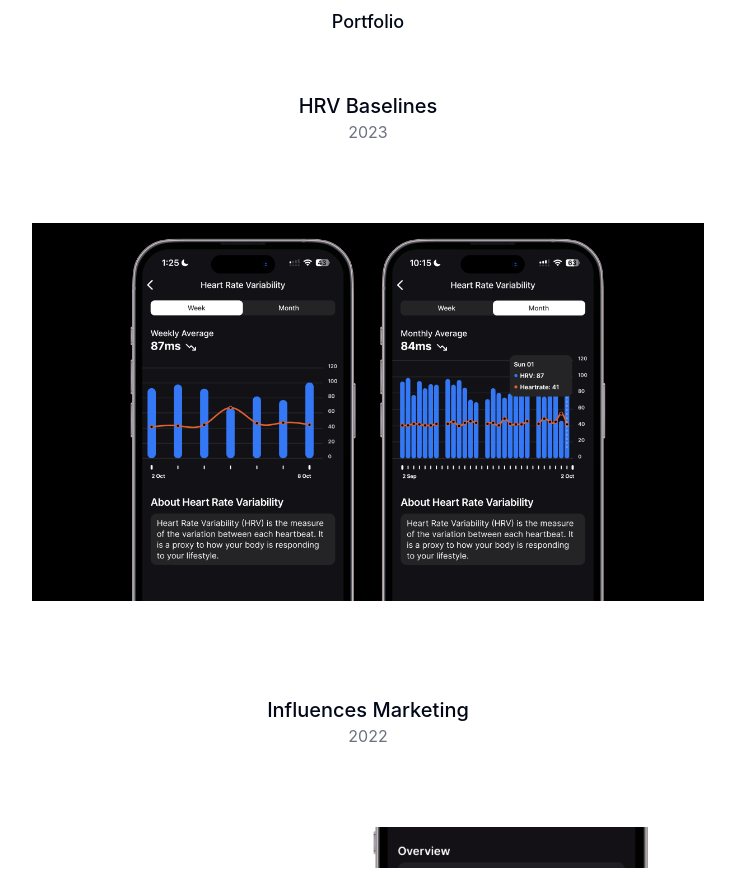
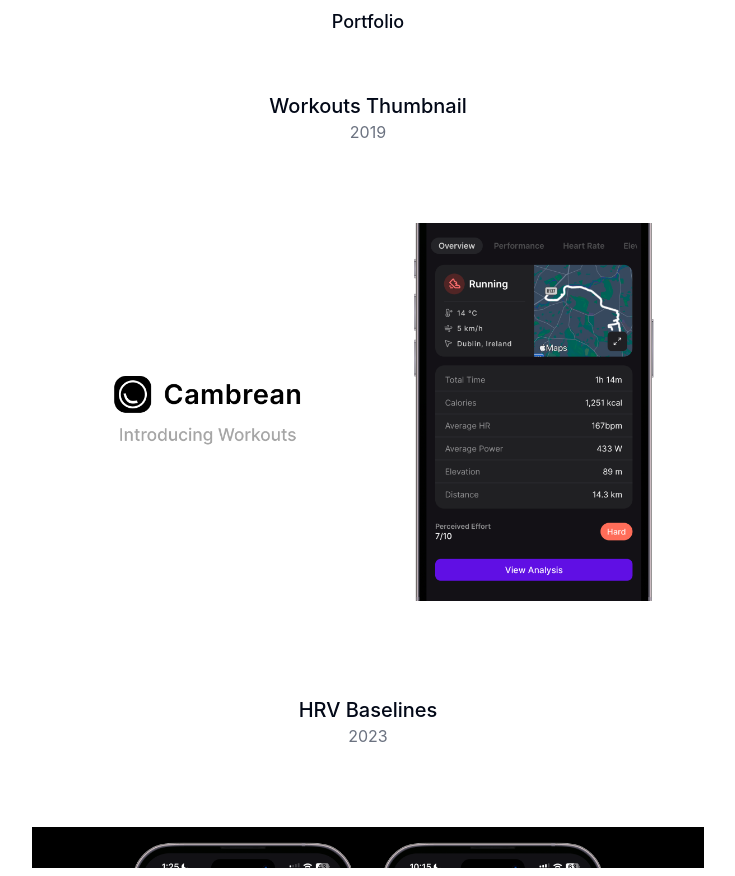
Before and after one commit to dtsloane/sloane-web, a Next.js app: page /design in a window 1280 px wide. Shown: the whole page, without its empty margins (272-1007 px from the left). Built offline with nearby package versions, Linux system fonts and the light colour scheme.

Commit message:
adjustments

```diff
--- a/src/components/ui/PortfolioGrid.tsx
+++ b/src/components/ui/PortfolioGrid.tsx
@@ -3,13 +3,13 @@
 import { TwitterTweetEmbed } from 'react-twitter-embed';
 
 const items = [
+  { type: 'image', src: "/portfolio/workouts-thumbnail.png", title: "Workouts Thumbnail", year: "2019" },
   { type: 'image', src: "/portfolio/HRV baselines.png", title: "HRV Baselines", year: "2023" },
   { type: 'image', src: "/portfolio/influences-marketing.png", title: "Influences Marketing", year: "2022" },
   { type: 'image', src: "/portfolio/linkedin-polish.post.png", title: "LinkedIn Polish Post", year: "2021" },
   { type: 'image', src: "/portfolio/tags-simple.png", title: "Tags Simple", year: "2020" },
-  { type: 'image', src: "/portfolio/workouts-thumbnail.png", title: "Workouts Thumbnail", year: "2019" },
-  { type: 'video', src: "/portfolio/sample-video.mp4", title: "Sample Video", year: "2018" },
-  { type: 'twitter', id: '1699101383629443306', title: "Twitter Video", year: "2017" }
+  { type: 'twitter', id: '1699101383629443306', title: "Twitter Video", year: "2017" },
+  { type: 'video', src: "/portfolio/sample-video.mp4", title: "Sample Video", year: "2018" }
 ];
 
 const PortfolioGrid: React.FC = () => {
```
